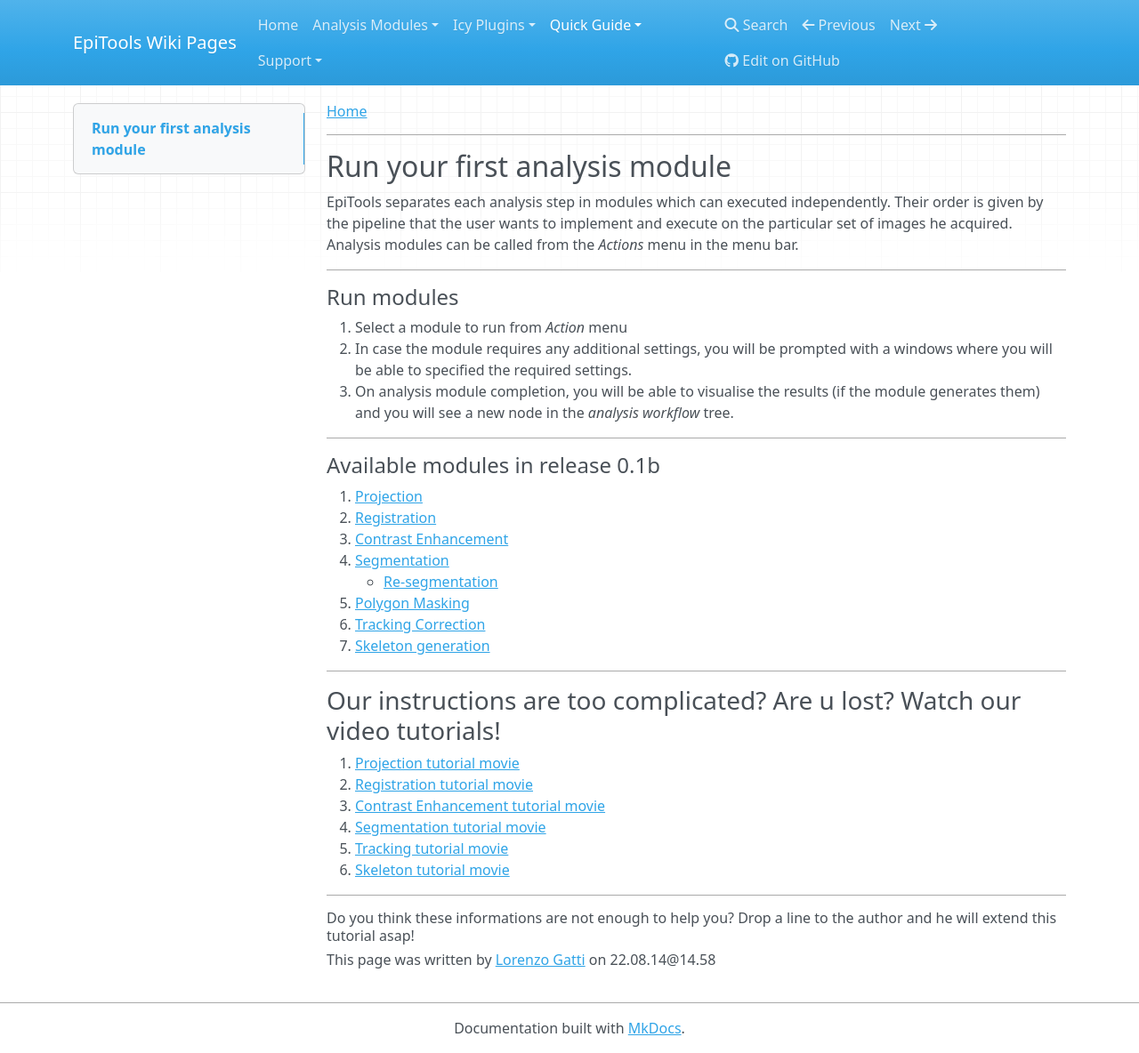
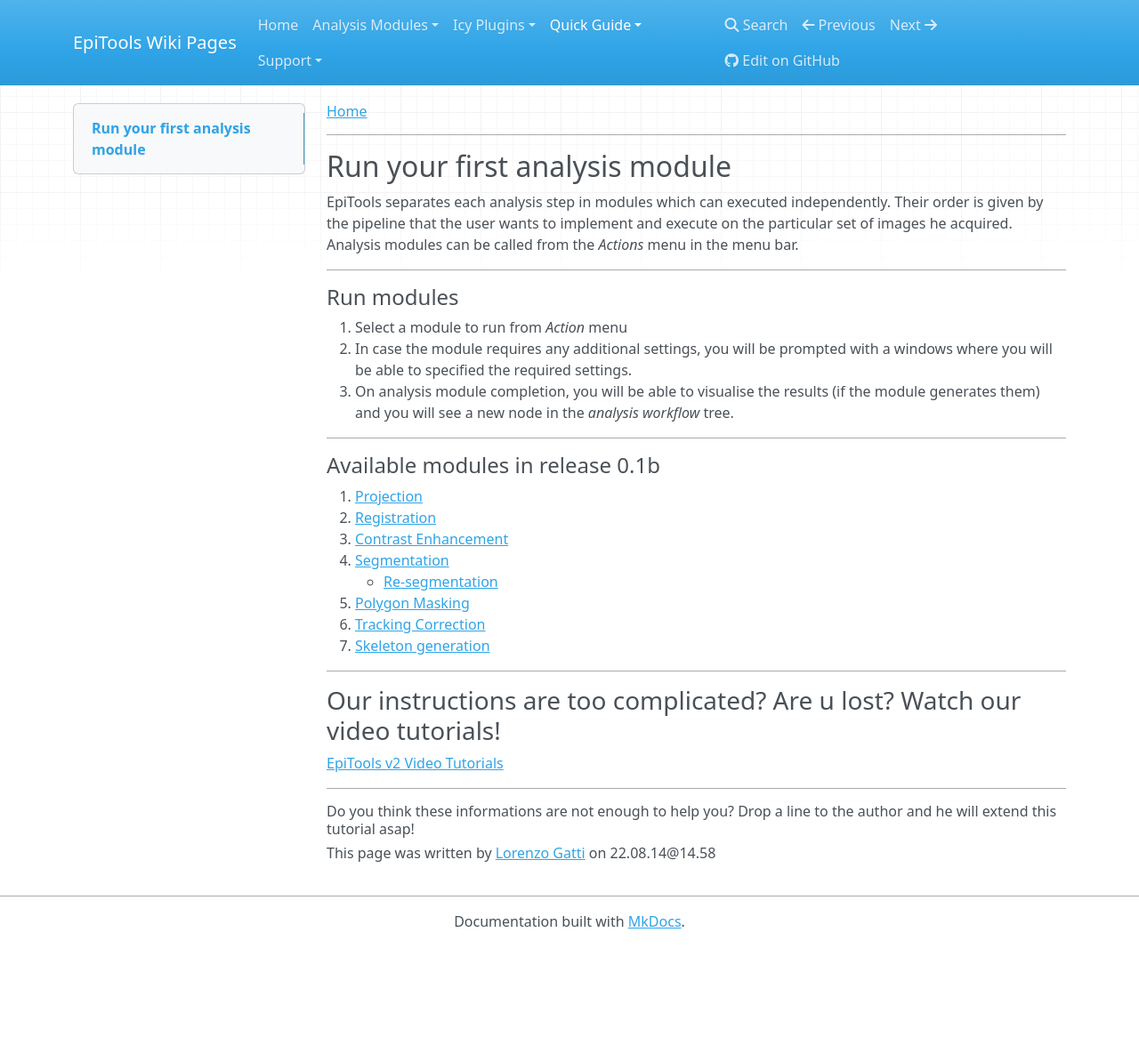
Before and after one commit to epitools/wiki, an MkDocs documentation site: the page built from source/Quick_Guide/03_RunModules.md, in a window 1280 px wide and 1184 px high. Shown: the whole window at 89% size. Built offline with MkDocs 1.6.1, drawn with Linux system fonts in a browser that asks for light colours; nearby versions of some CDN libraries.

Commit message:
updated links for epitools for matlab tutorial videos

```diff
--- a/source/Quick_Guide/03_RunModules.md
+++ b/source/Quick_Guide/03_RunModules.md
@@ -29,12 +29,7 @@
 ### Our instructions are too complicated? Are u lost? Watch our video tutorials!
 
 
-1. <a href="https://www.dropbox.com/sh/wpezw6t7lma5d4f/AAD4QKHwtk61sgE2gxMLp0Vva#lh:null-03_Projection.mov" target="_blank">Projection tutorial movie</a>
-2. <a href="https://www.dropbox.com/sh/wpezw6t7lma5d4f/AAD4QKHwtk61sgE2gxMLp0Vva#lh:null-04_Registration_Builtin.mov" target="_blank">Registration tutorial movie</a>
-3. <a href="https://www.dropbox.com/sh/wpezw6t7lma5d4f/AAD4QKHwtk61sgE2gxMLp0Vva#lh:null-05_CLAHE.mov" target="_blank">Contrast Enhancement tutorial movie</a>
-4. <a href="https://www.dropbox.com/sh/wpezw6t7lma5d4f/AAD4QKHwtk61sgE2gxMLp0Vva#lh:null-06_Segmentation.mov" target="_blank">Segmentation tutorial movie</a>
-5. <a href="https://www.dropbox.com/sh/wpezw6t7lma5d4f/AAD4QKHwtk61sgE2gxMLp0Vva#lh:null-07_Tracking.mov" target="_blank">Tracking tutorial movie</a>
-6. <a href="https://www.dropbox.com/sh/wpezw6t7lma5d4f/AAD4QKHwtk61sgE2gxMLp0Vva#lh:null-09_SkeletonGeneration.mov" target="_blank">Skeleton tutorial movie</a>
+<a href="https://epitools-eu-central-1-088391093549-movies.s3-eu-west-1.amazonaws.com/index.html" target="_blank">EpiTools v2 Video Tutorials</a>
 
 
 ---------------------------------------
```
Also changed, not shown: source/Quick_Guide/00_Installation.md (+1 -1 lines), source/Quick_Guide/01_CreateAnalysisFile.md (+1 -3 lines), source/Quick_Guide/02_OpenAnalysisSM.md (+1 -1 lines), source/index.md (+1 -1 lines).
